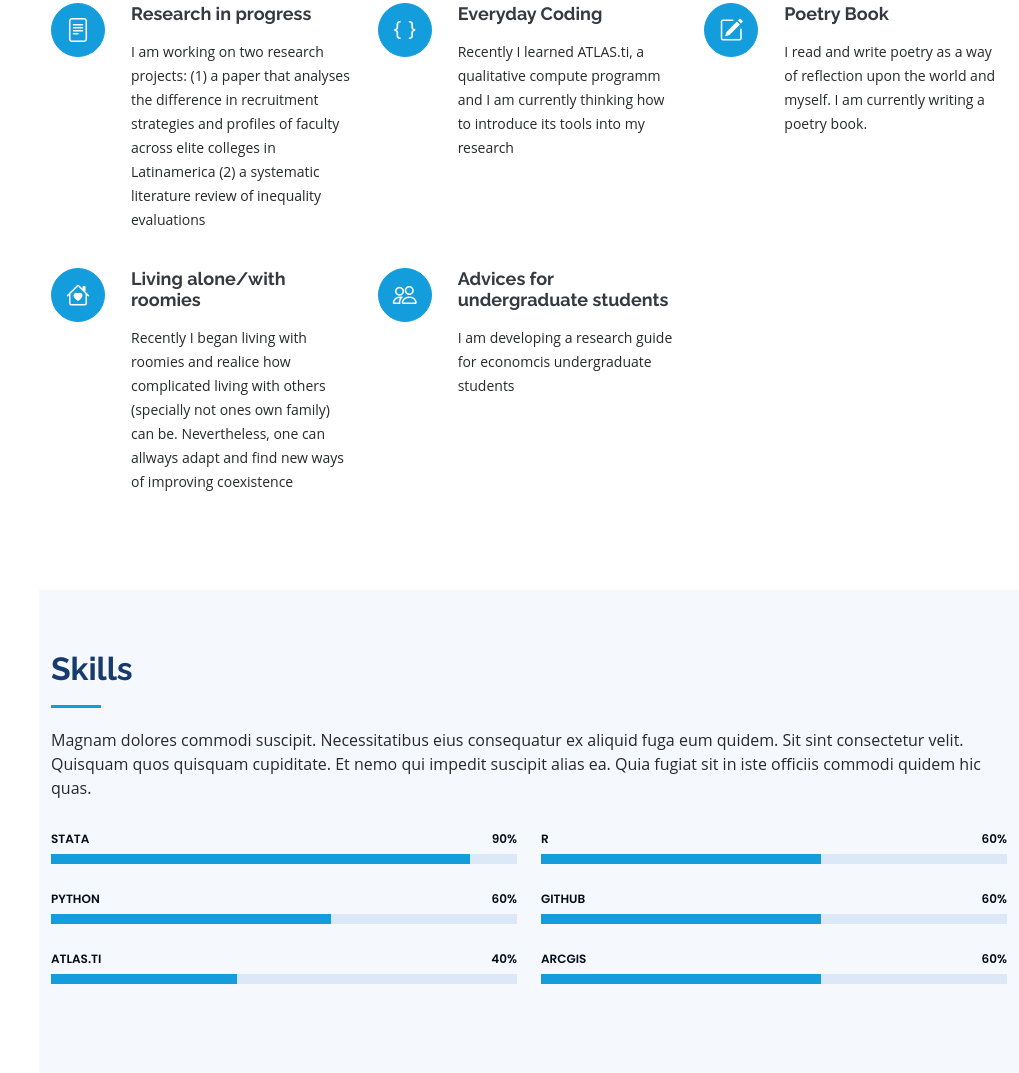
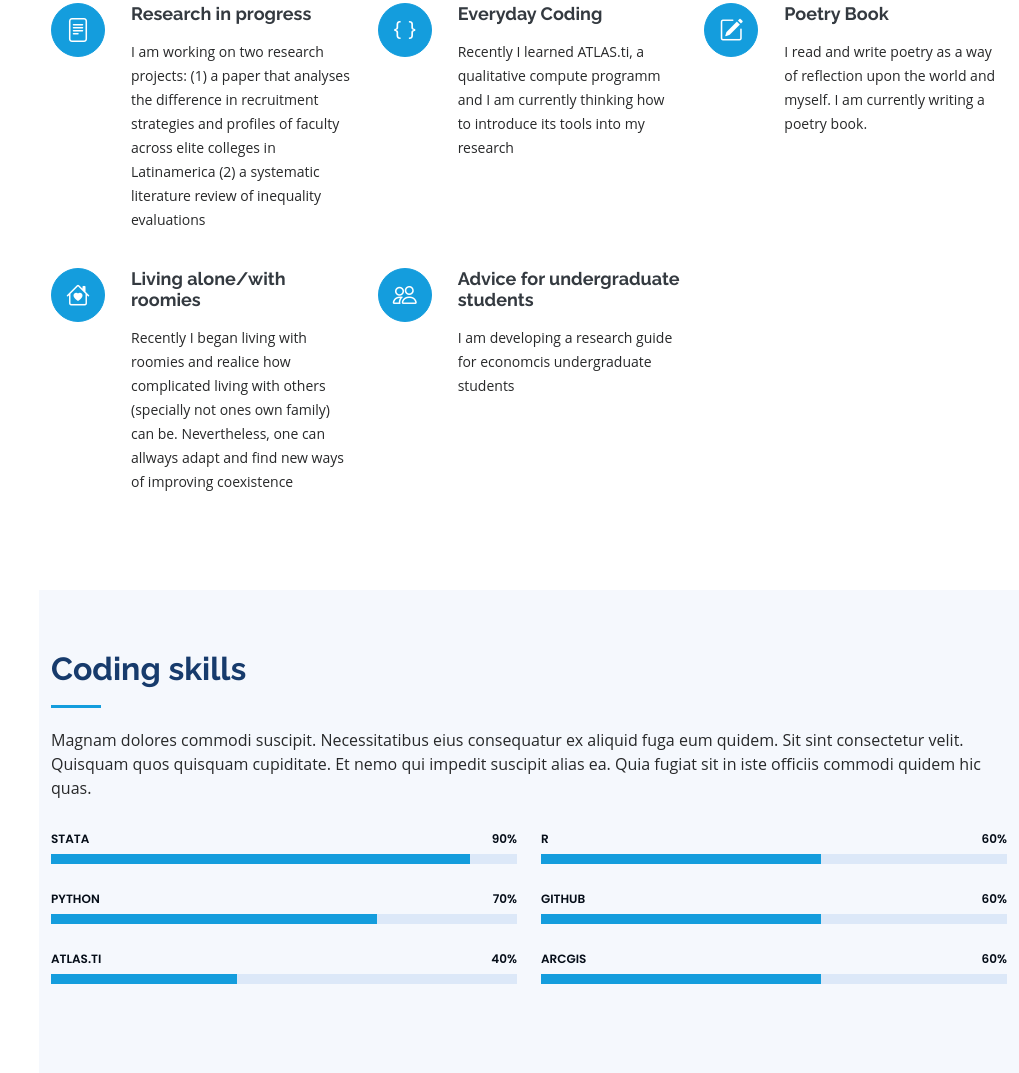
Before and after one commit to Fabio-Salas/Own-web-page, a plain HTML site: page index.html in a window 1280 px wide. Shown: the part 4481-5554 px from the top of the page, without its empty margins (261-1280 px from the left). Drawn offline with Linux system fonts and the light colour scheme; files whose address does not match are found by name.

Commit message:
Update index.html

```diff
--- a/index.html
+++ b/index.html
@@ -354,7 +354,7 @@
           </div>
           <div class="col-lg-4 col-md-6 icon-box" data-aos="fade-up" data-aos-delay="500">
             <div class="icon"><i class="bi bi-people"></i></div>
-            <h4 class="title"><a href="">Advices for undergraduate students</a></h4>
+            <h4 class="title"><a href="">Advice for undergraduate students</a></h4>
             <p class="description">I am developing a research guide for economcis undergraduate students</p>
           </div>
         </div>
@@ -367,7 +367,7 @@
       <div class="container">
 
         <div class="section-title">
-          <h2>Skills</h2>
+          <h2>Coding skills</h2>
           <p>Magnam dolores commodi suscipit. Necessitatibus eius consequatur ex aliquid fuga eum quidem. Sit sint consectetur velit. Quisquam quos quisquam cupiditate. Et nemo qui impedit suscipit alias ea. Quia fugiat sit in iste officiis commodi quidem hic quas.</p>
         </div>
 
@@ -383,9 +383,9 @@
             </div>
 
             <div class="progress">
-              <span class="skill"> Python <i class="val">60%</i></span>
+              <span class="skill"> Python <i class="val">70%</i></span>
               <div class="progress-bar-wrap">
-                <div class="progress-bar" role="progressbar" aria-valuenow="60" aria-valuemin="0" aria-valuemax="100"></div>
+                <div class="progress-bar" role="progressbar" aria-valuenow="70" aria-valuemin="0" aria-valuemax="100"></div>
               </div>
             </div>
 
```
